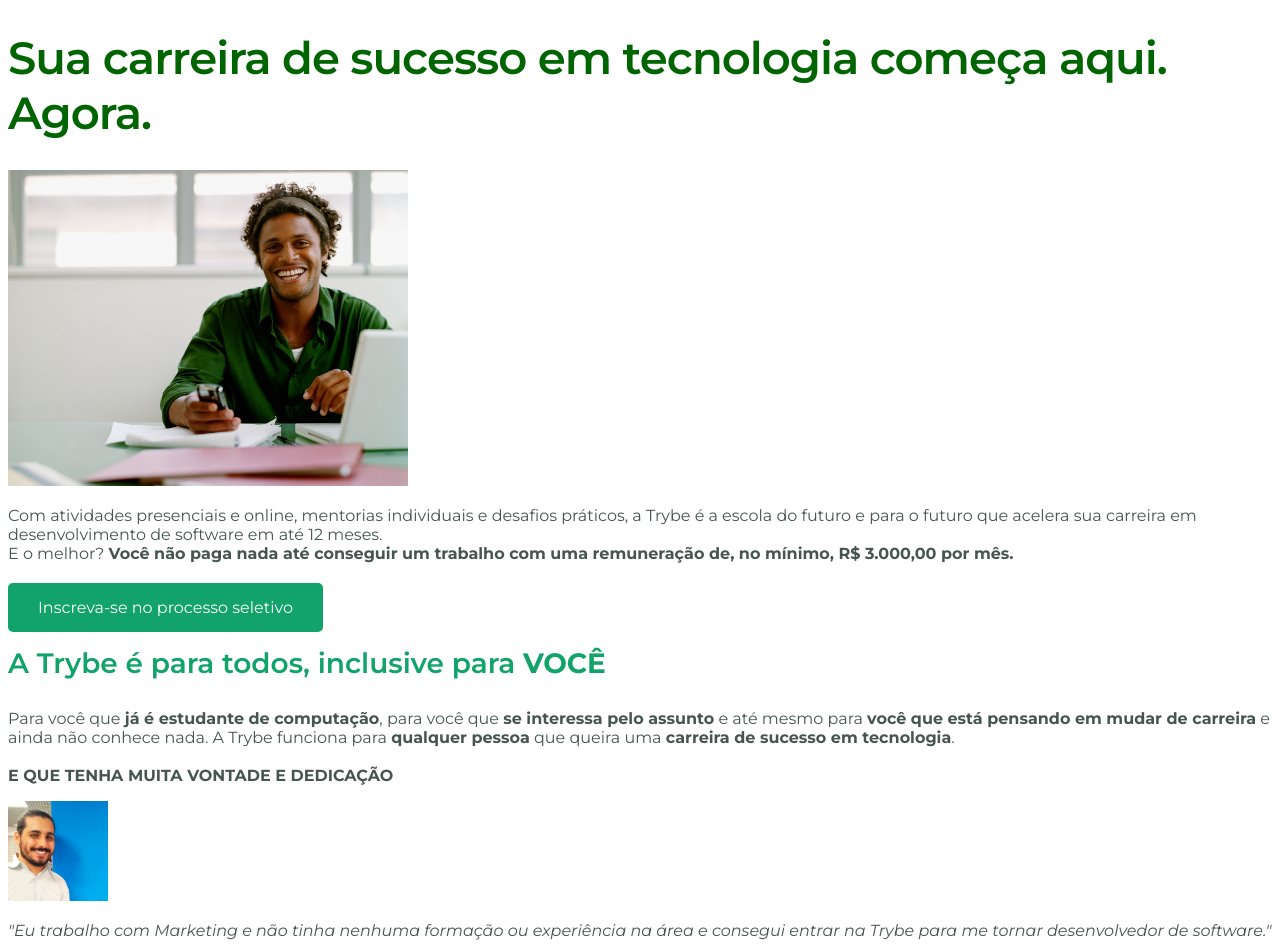
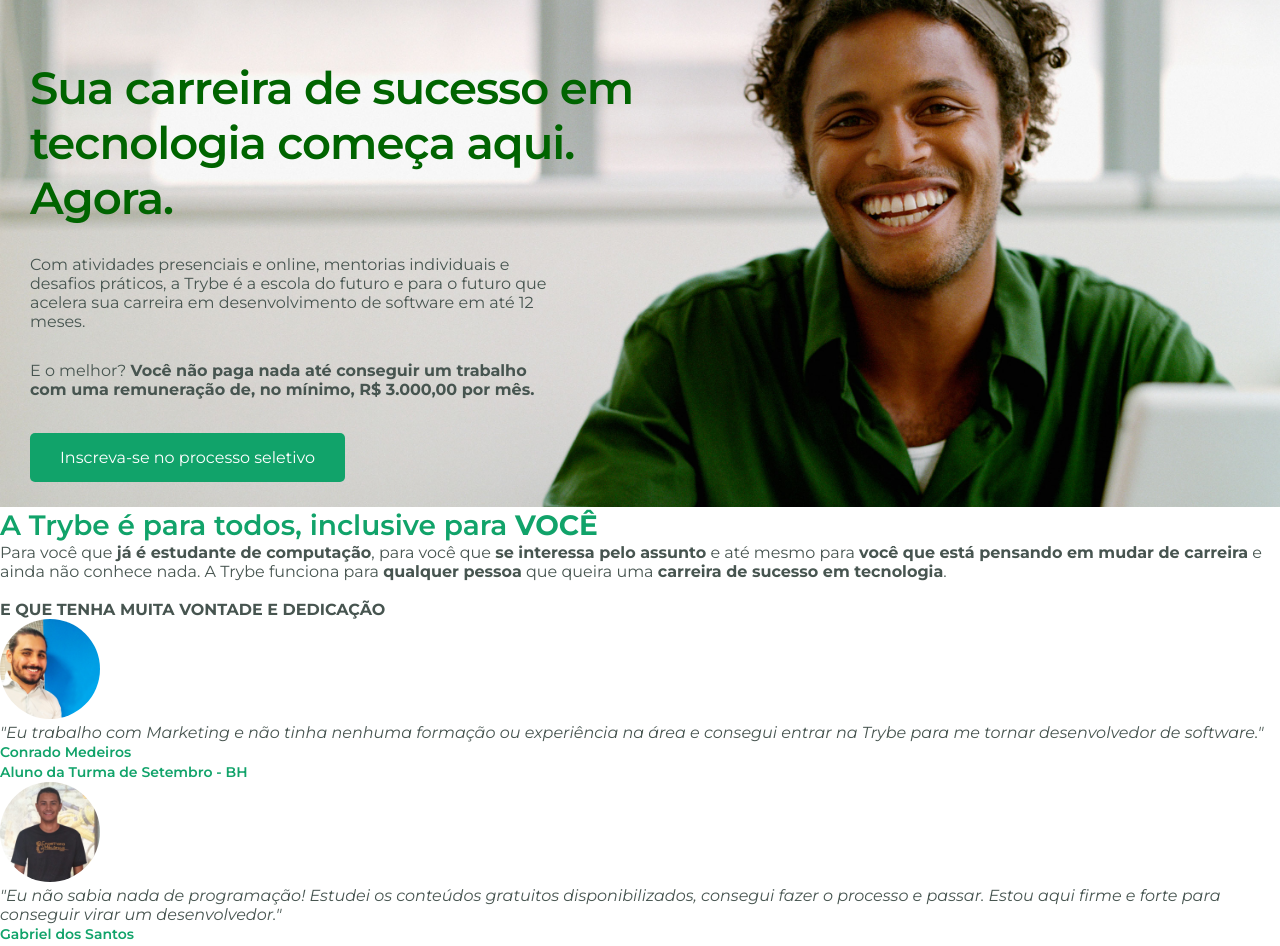
Before and after one commit to martinsedm/sd-017-live-lectures, a plain HTML site: page trybe-marketing.html in a window 1280 px wide. Shown: the top 946 px of the page. Drawn offline with Linux system fonts and the light colour scheme.

Commit message:
Inclusao do style.css e estilizaçao do header

```diff
--- /dev/null
+++ b/style.css
@@ -0,0 +1,71 @@
+* {
+  margin: 0;
+  padding: 0;
+}
+
+body {
+  font-family: Montserrat, sans-serif;
+}
+
+.texto-destaque {
+  font-family: fantasy;
+}
+
+p,
+li {
+  color: #475550;
+  font-size: 16px;
+}
+
+.trybe-green {
+  color: #11a36a;
+}
+
+.section-title {
+  font-size: 28px;
+  font-weight: 600;
+  line-height: 36px;
+}
+
+.main-title {
+  font-size: 45px;
+  line-height: 55px;
+  font-weight: 600;
+  letter-spacing: -1px;
+  color: darkgreen;
+  margin-bottom: 30px;
+}
+
+.testimonial-name {
+  font-size: 14px;
+  line-height: 20px;
+  font-weight: 600;
+}
+
+.button {
+  padding: 15px 30px;
+  background-color: #11a36a;
+  text-decoration: none;
+  color: white;
+  border-radius: 5px;
+}
+
+.header {
+  background-image: url('images/smiling-image.jpg');
+  background-size: cover;
+  background-position: 50% 25%;
+  padding: 60px 30px 40px;
+}
+
+.header-content {
+    max-width: 650px;
+}
+
+.header-content p {
+    max-width: 80%;
+    margin-bottom: 30px;
+}
+
+.picture {
+  border-radius: 50%;
+}
--- a/trybe-marketing.html
+++ b/trybe-marketing.html
@@ -10,73 +10,30 @@
       href="https://fonts.googleapis.com/css2?family=Montserrat:ital,wght@0,100;0,200;0,300;0,400;0,500;0,600;0,700;0,800;0,900;1,100;1,200;1,300;1,400;1,500;1,600;1,700;1,800;1,900&display=swap"
       rel="stylesheet"
     />
+    <link rel="stylesheet" href="style.css" />
     <title>Trybe Marketing</title>
-    <style>
-      body {
-        font-family: Montserrat, sans-serif;
-      }
-
-      .texto-destaque {
-        font-family: fantasy;
-      }
-
-      p,
-      li {
-        color: #475550;
-        font-size: 16px;
-      }
-
-
-
-      .trybe-green {
-        color: #11a36a;
-      }
-
-      .section-title {
-        font-size: 28px;
-        font-weight: 600;
-        line-height: 36px;
-      }
-
-      #main-title {
-        font-size: 45px;
-        line-height: 55px;
-        font-weight: 600;
-        letter-spacing: -1px;
-        color: darkgreen;
-      }
-
-      .testimonial-name{
-        font-size:  14px;
-        line-height: 20px;
-        font-weight: 600;
-      }
-
-      .button {
-        padding: 15px 30px;
-        background-color:#11a36a;
-        text-decoration: none;
-        color: white;
-        border-radius: 5px;
-      }
-
-    </style>
   </head>
-
   <body>
-    <h1 id="main-title" >Sua carreira de sucesso em tecnologia começa aqui. Agora.</h1>
-    <img src="images/smiling-image.jpg" alt="Aluno feliz por estar na Trybe" width="400px" />
-    <p>
-      Com atividades presenciais e online, mentorias individuais e desafios práticos, a Trybe é a
-      escola do futuro e para o futuro que acelera sua carreira em desenvolvimento de software em
-      até 12 meses. <br />E o melhor?
-      <b
-        >Você não paga nada até conseguir um trabalho com uma remuneração de, no mínimo, R$ 3.000,00
-        por mês.</b
-      >
-    </p><br>
-    <a class="button" href="#" target="_blank">Inscreva-se no processo seletivo</a>
-    <h3 class="trybe-green section-title">A Trybe é para todos, inclusive para <strong>VOCÊ</strong></h3>
+    <div class="header">
+      <div class="header-content">
+        <h1 class="main-title">Sua carreira de sucesso em tecnologia começa aqui. Agora.</h1>
+        <p>
+          Com atividades presenciais e online, mentorias individuais e desafios práticos, a Trybe é a
+          escola do futuro e para o futuro que acelera sua carreira em desenvolvimento de software em
+          até 12 meses.
+          </p>
+          <p>
+          E o melhor?
+          <strong>Você não paga nada até conseguir um trabalho com uma remuneração de, no mínimo, R$
+            3.000,00 por mês.</strong>
+        </p>
+        <br />
+        <a class="button" href="#" target="_blank">Inscreva-se no processo seletivo</a>
+      </div>
+    </div>
+    <h3 class="trybe-green section-title">
+      A Trybe é para todos, inclusive para <strong>VOCÊ</strong>
+    </h3>
     <p>
       Para você que <strong>já é estudante de computação</strong>, para você que
       <strong>se interessa pelo assunto</strong> e até mesmo para
@@ -87,7 +44,7 @@
       <br />
       <strong>E QUE TENHA MUITA VONTADE E DEDICAÇÃO</strong>
     </p>
-    <img src="images/conrado-medeiros.png" alt="Conrado Medeiros" width="100px" />
+    <img class="picture" src="images/conrado-medeiros.png" alt="Conrado Medeiros" width="100px" />
     <p>
       <em>
         "Eu trabalho com Marketing e não tinha nenhuma formação ou experiência na área e consegui
@@ -100,7 +57,12 @@
       ‍Aluno da Turma de Setembro - BH
     </h4>
 
-    <img src="images/gabriel-dos-santos.png" alt="Gabriel dos Santos" width="100px" />
+    <img
+      class="picture"
+      src="images/gabriel-dos-santos.png"
+      alt="Gabriel dos Santos"
+      width="100px"
+    />
     <p>
       <em>
         "Eu não sabia nada de programação! Estudei os conteúdos gratuitos disponibilizados, consegui
@@ -112,7 +74,7 @@
       ‍Aluno da Turma de Setembro - BH
     </h4>
 
-    <img src="images/anderson-bolivar.png" alt="Anderson Bolivar" width="100px" />
+    <img class="picture" src="images/anderson-bolivar.png" alt="Anderson Bolivar" width="100px" />
     <p>
       <em>
         "Sou estudante de Engenharia Química e entrei na Trybe sem nenhuma experiência na área e
@@ -126,6 +88,7 @@
 
     <h3 class="trybe-green section-title">Quem somos e por que estamos aqui?</h3>
     <img
+      class="picture"
       src="https://uploads-ssl.webflow.com/5d4c18a28620ae5d4f33af94/5d82bafbe8178d5be56113af_Matheus%20Goyas.jpeg"
       alt="Matheus Goyas"
       width="100px"
@@ -141,6 +104,7 @@
       CEO e Co-fundador da Trybe
     </h4>
     <img
+      class="picture"
       src="https://uploads-ssl.webflow.com/5d4c18a28620ae5d4f33af94/5d82bb0b28a6013c896ebf4b_Joao%20Daniel.jpeg"
       alt="João Daniel"
       width="100px"
```
Also changed, not shown: estilo.css (added).
